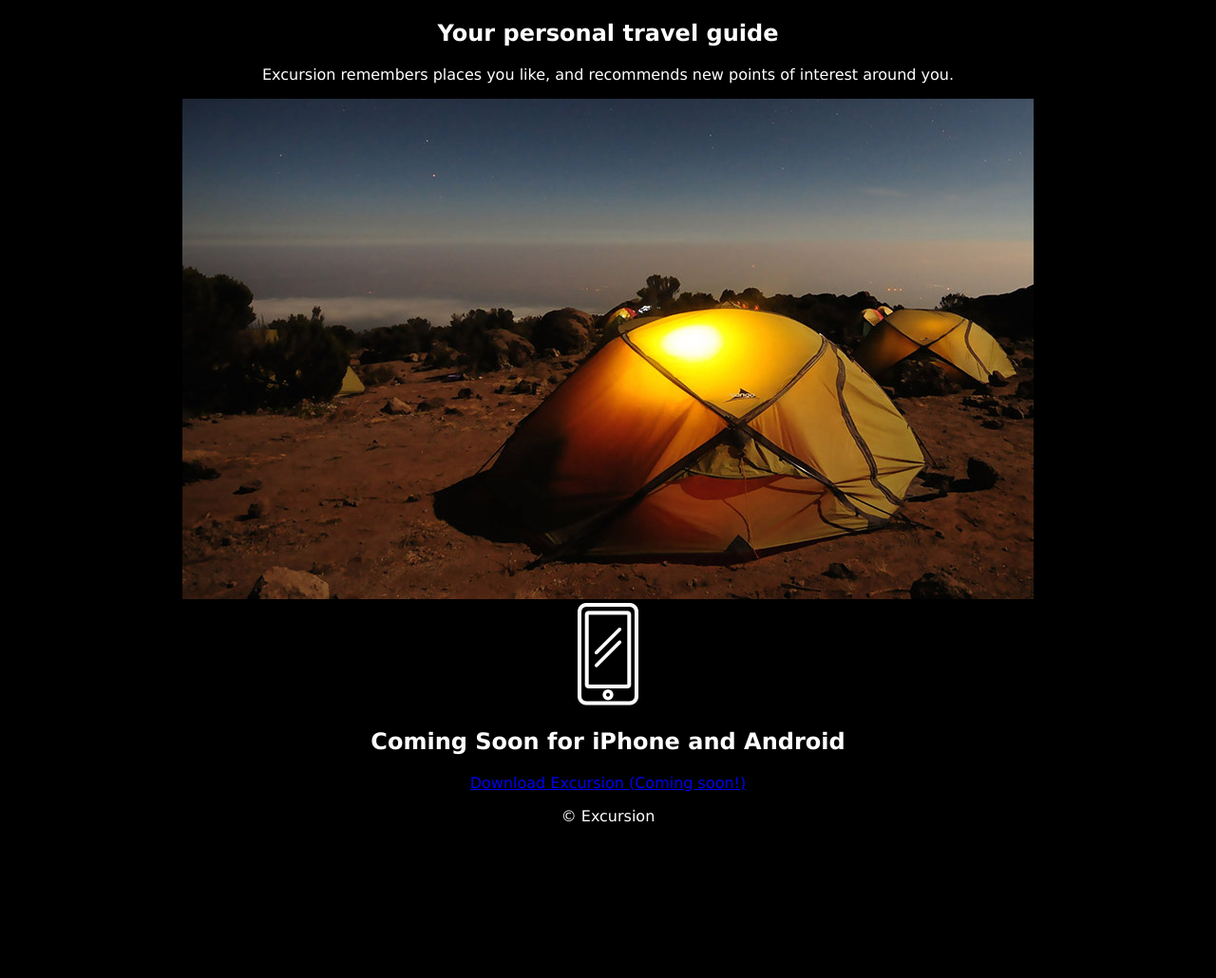
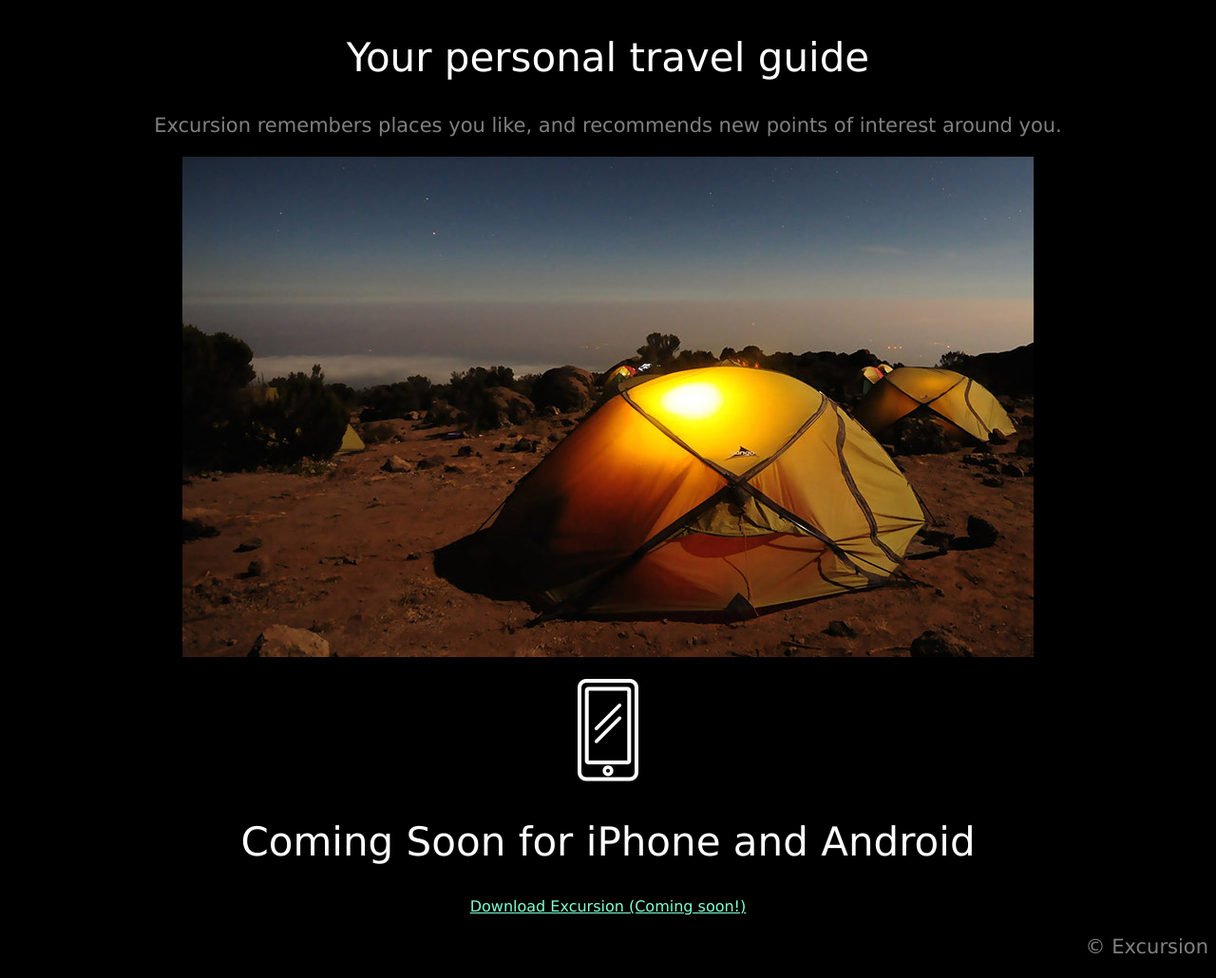
Before and after one commit to safehan/excursion, a plain HTML site: page index.html in a window 1280 px wide. Shown: the part 371-1401 px from the top of the page at 95% size. Before the commit the page ends 1256 px from the top, so only its background shows below. Drawn offline with Linux system fonts and the light colour scheme.

Commit message:
Add css classes to html elements. Finish Project

```diff
--- a/index.html
+++ b/index.html
@@ -6,19 +6,29 @@
     <link href="./resources/css/style.css" type="text/css" rel="stylesheet">
   </head>
   <body>
+    <!-- header -->
+    <div>
       <h1 class="header">Discover hidden places in the world around you</h1>
-    <p><a href="#">Download Excursion (Coming soon!)</a></p>
+      <p><a href="#" class="link">Download Excursion (Coming soon!)</a></p>
+    </div>
+    <!-- main body -->
+    <div>
       <video autoplay muted loop controls>
         <source src="./resources/video/excursion.mp4" type="video/mp4">
         Your browser does not support the video tag.
       </video>
-    <h2>Your personal travel guide</h2>
-    <p>Excursion remembers places you like, and recommends new points of interest around you.</p>
+      <h2 class="subheading">Your personal travel guide</h2>
+      <p class="bodycopy">Excursion remembers places you like, and recommends new points of interest around you.</p>
       <img src="./resources/imgs/camp.jpg">
       <br />
+      <br />
       <img src="./resources/imgs/phone.png">
-    <h2>Coming Soon for iPhone and Android</h2>
-    <p><a href="#">Download Excursion (Coming soon!)</a></p>
-    <p>&copy; Excursion</p>
+      <h2 class="subheading">Coming Soon for iPhone and Android</h2>
+      <p><a href="#" class="link">Download Excursion (Coming soon!)</a></p>
+    </div>
+    <!-- footer -->
+    <div>
+      <p class="footer">&copy; Excursion</p>
+    </div>
   </body>
 </html>
--- a/resources/css/style.css
+++ b/resources/css/style.css
@@ -10,7 +10,7 @@ html {
 
 }
 
-.subheader {
+.subheading {
   font-size: 42px;
   font-weight: 300;
 }
@@ -24,3 +24,9 @@ html {
   font-size: 16px;
   color: aquamarine;
 }
+
+.footer {
+  font-size: 21px;
+  color: gray;
+  text-align: right;
+}
```
Lines whose indentation alone changed are shown as unchanged.
